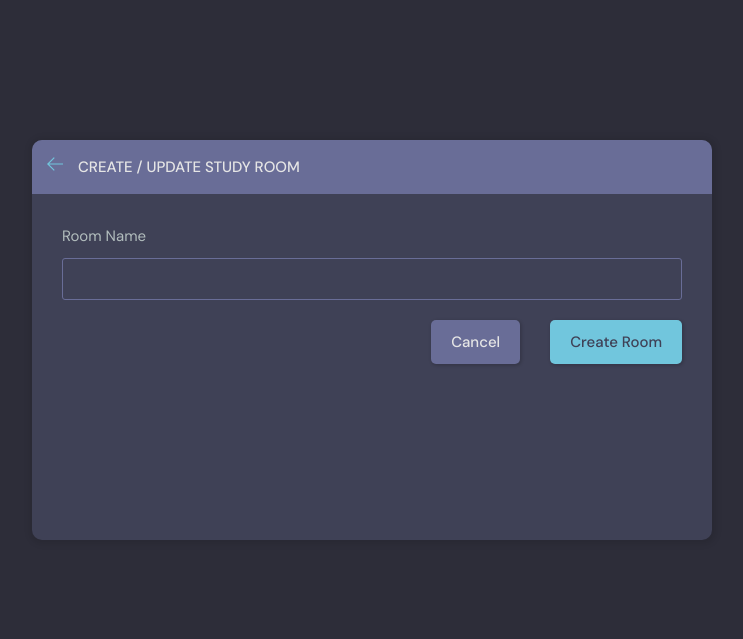
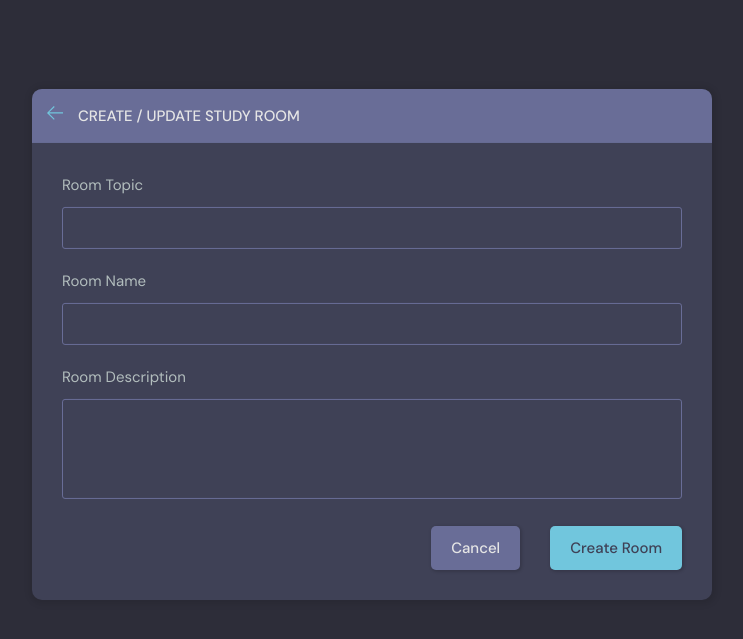
Before and after one commit to Jackbaklava/django-traversy-media, a Django app: page /create-room/ in a window 1280 px wide. Shown: the part 76-715 px from the top of the page, without its empty margins (268-1011 px from the left). Run offline with Django 4.2, Linux system fonts and the light colour scheme; the visitor is signed in with stand-in values (Sample User, id 1); data that the repository does not hold is empty.

Commit message:
Finished create room form and user can now add or create a topic

```diff
--- a/base/templates/base/room_form.html
+++ b/base/templates/base/room_form.html
@@ -24,8 +24,25 @@
                     {% csrf_token %}
 
                     <div class="form__group">
+                        <label for="room_topic">Room Topic</label>
+                        <input required type="text" name="topic" list="topic-list">
+                        <datalist id="topic-list">
+                            <select id="room_topic">
+                                {% for topic in topics %}
+                                <option value="{{ topic.name }}">{{ topic.name }}</option>
+                                {% endfor %}
+                            </select>
+                        </datalist>
+                    </div>
+
+                    <div class="form__group">
                         <label for="room_name">Room Name</label>
                         {{ form.name }}
+                    </div>
+
+                    <div class="form__group">
+                        <label for="room_description">Room Description</label>
+                        {{ form.description }}
                     </div>
 
                     <!-- <div class="form__group">
--- a/base/views.py
+++ b/base/views.py
@@ -124,17 +124,25 @@ def user_profile(request, pk):
 @login_required(login_url="login")
 def create_room(request):
     form = RoomForm()
+    topics = Topic.objects.all()
 
     if request.method == "POST":
         form = RoomForm(request.POST)
-        if form.is_valid():
-            room = form.save(commit=False)
-            room.host = request.user
-            room.save()
-            room.participants.add(request.user)
-            return redirect("home")
+        topic_name = request.POST.get("topic")
+        # Creates topic if it doesnt already exists, if it already exists, return the topic object
+        # topic var is always assigned, created is a boolean whether or not topis is new
+        topic, created = Topic.objects.get_or_create(name=topic_name)
 
-    context = {"form": form}
+        new_room = Room.objects.create(
+            host=request.user,
+            topic=topic,
+            name=request.POST.get("name"),
+            description=request.POST.get("description"),
+        )
+        new_room.participants.add(request.user)
+        return redirect("home")
+
+    context = {"form": form, "topics": topics}
     return render(request, "base/room_form.html", context)
 
 
@@ -142,6 +150,7 @@ def create_room(request):
 def update_room(request, pk):
     room = Room.objects.get(id=pk)
     form = RoomForm(instance=room)
+    topics = Topic.objects.all()
 
     if room.host != request.user:
         messages.error(request, "You do not own this room.")
@@ -153,7 +162,7 @@ def update_room(request, pk):
             form.save()
             return redirect("home")
 
-    context = {"form": form}
+    context = {"form": form, "topics": topics}
     return render(request, "base/room_form.html", context)
 
 
```
